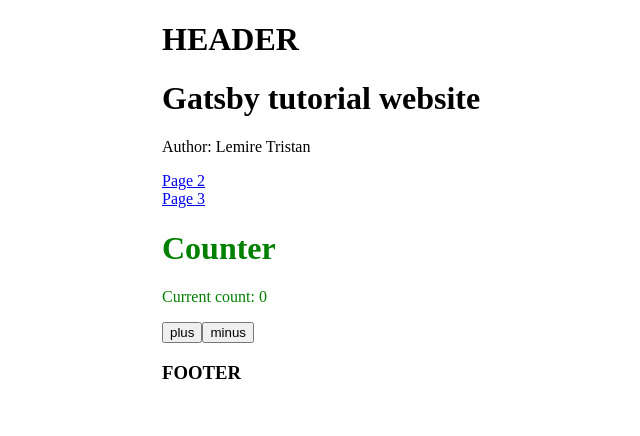
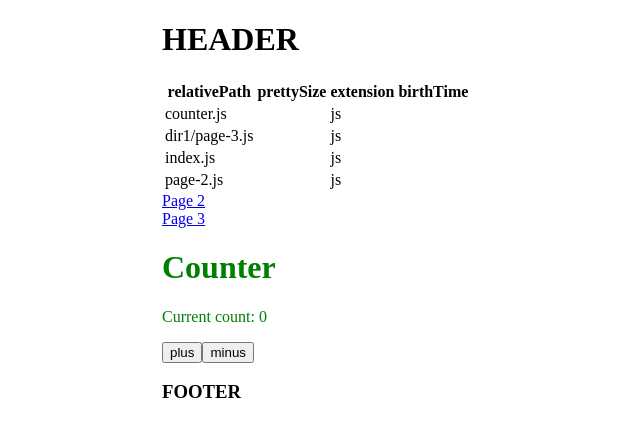
Before and after one commit to TristanLemire/Gatsby-tuto, a Gatsby site: page / in a window 1280 px wide. Shown: the whole page, without its empty margins (153-793 px from the left). Built offline with nearby package versions, Linux system fonts and the light colour scheme; Gatsby itself is replaced by a stand-in of ours.

Commit message:
finish file data

```diff
--- a/gatsby-config.js
+++ b/gatsby-config.js
@@ -10,4 +10,13 @@
     title: `Gatsby tutorial website`,
     author: `Lemire Tristan`,
   },
+  plugins: [
+    {
+      resolve: `gatsby-source-filesystem`,
+      options: {
+        name: `pages`,
+        path: `${__dirname}/src/pages/`,
+      },
+    }
+  ]
 }
--- a/package.json
+++ b/package.json
@@ -15,6 +15,7 @@
   "dependencies": {
     "gatsby": "^2.13.1",
     "gatsby-plugin-typography": "^2.3.0",
+    "gatsby-source-filesystem": "^2.1.2",
     "react": "^16.8.6",
     "react-dom": "^16.8.6",
     "react-typography": "^0.16.19",
--- a/src/pages/index.js
+++ b/src/pages/index.js
@@ -5,8 +5,26 @@
 import { graphql } from "gatsby"
 
 export default ({ data }) => ( <Layout style={{color: 'tomato'}}>
-                      <h1>{data.site.siteMetadata.title}</h1>
-                      <p>Author: {data.site.siteMetadata.author}</p>
+                      <table>
+                        <thead>
+                          <tr>
+                            <th>relativePath</th>
+                            <th>prettySize</th>
+                            <th>extension</th>
+                            <th>birthTime</th>
+                          </tr>
+                        </thead>
+                        <tbody>
+                          {data.allFile.edges.map(({node}) =>
+                            <tr>
+                              <td>{node.relativePath}</td>
+                              <td>{node.prettySize}</td>
+                              <td>{node.extension}</td>
+                              <td>{node.birthTime}</td>
+                            </tr>
+                          )}
+                        </tbody>
+                      </table>
                       <Link to="/page-2/">Page 2</Link>
                       <br/>
                       <Link to="/dir1/page-3/">Page 3</Link>
@@ -17,11 +35,15 @@
 
 export const query = graphql`
   query FirstQuery {
-    site {
-      siteMetadata {
-        title
-        author
+      allFile {
+        edges {
+          node {
+            extension
+            relativePath
+            birthTime
+            prettySize
+          }
+        }
       }
-    }
   }
 `
```
Also changed, not shown: 1 other file.
